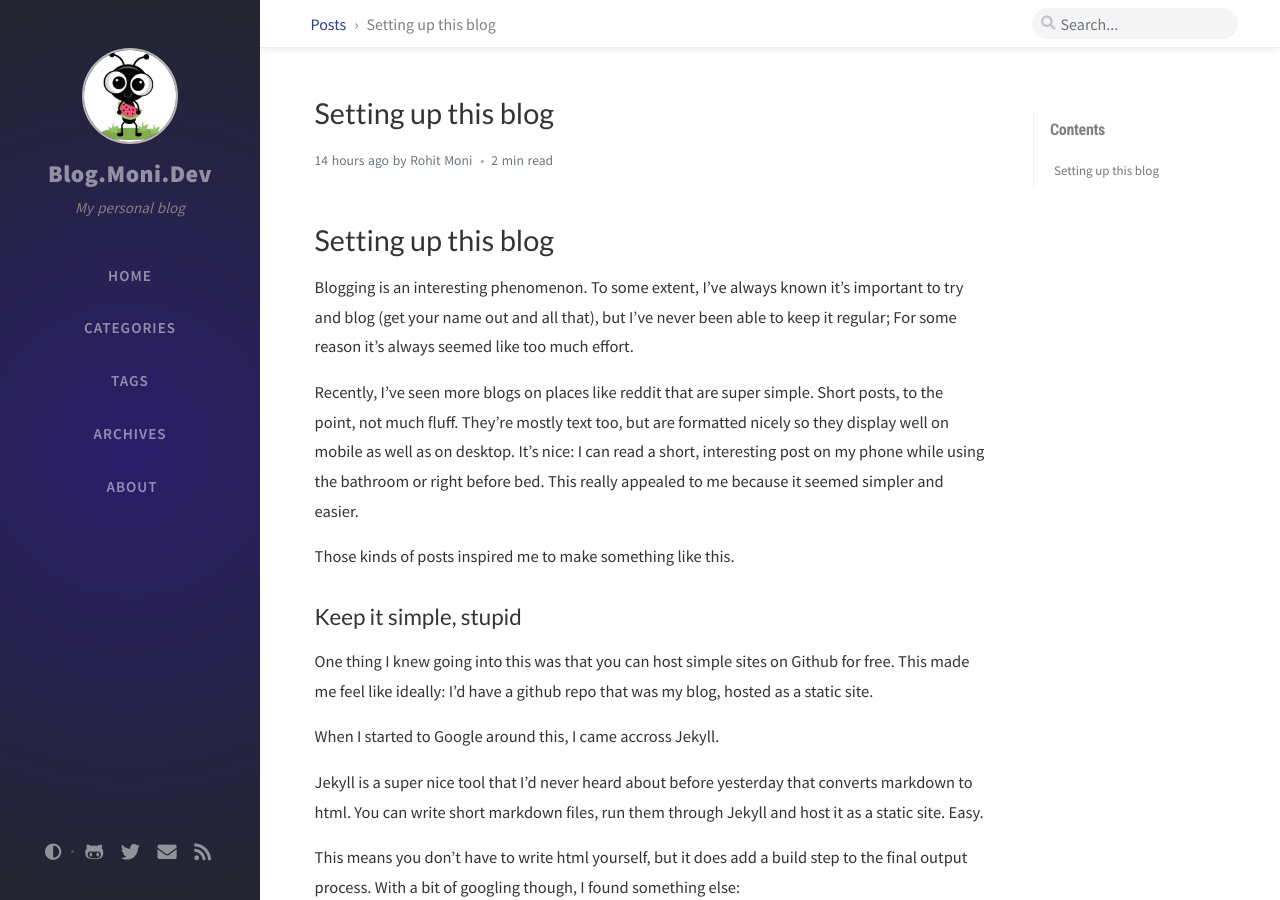
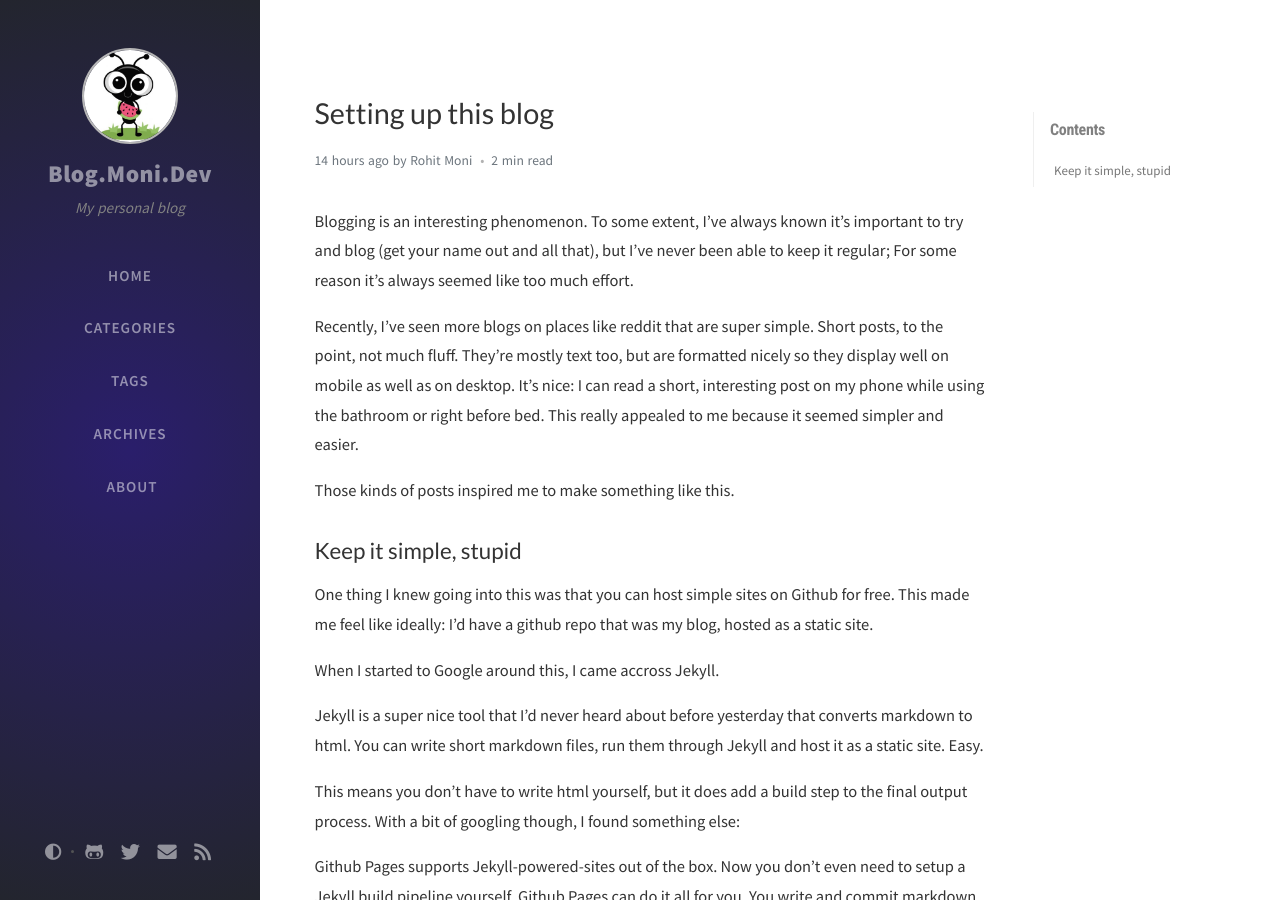
Before and after one commit to RohitMoni/blog.moni.dev, a Jekyll site: the page built from _posts/2020-12-20-setting-up-this-blog.md, in a window 1280 px wide and 900 px high. Built offline with Jekyll 4.4.1, drawn with Linux system fonts in a browser that asks for light colours; nearby versions of some CDN libraries; comment, search, counter and statistics services are not loaded.

Commit message:
Removing the double title

```diff
--- a/_posts/2020-12-20-setting-up-this-blog.md
+++ b/_posts/2020-12-20-setting-up-this-blog.md
@@ -2,8 +2,6 @@
 layout: post
 title: Setting up this blog
 ---
-
-# Setting up this blog
 
 Blogging is an interesting phenomenon. To some extent, I've always known it's important to try and blog (get your name out and all that), but I've never been able to keep it regular; For some reason it's always seemed like too much effort.
 
```
